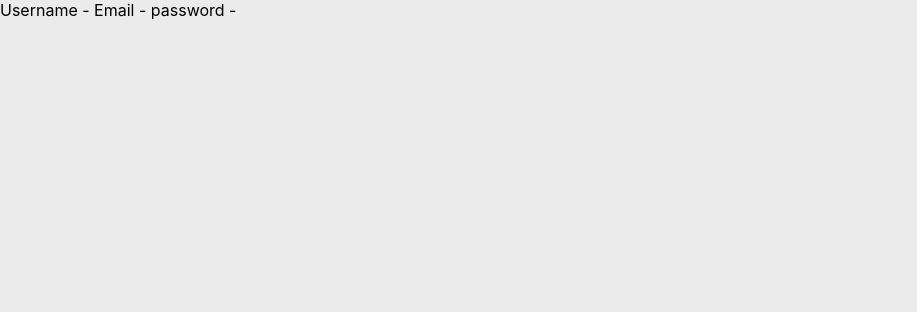
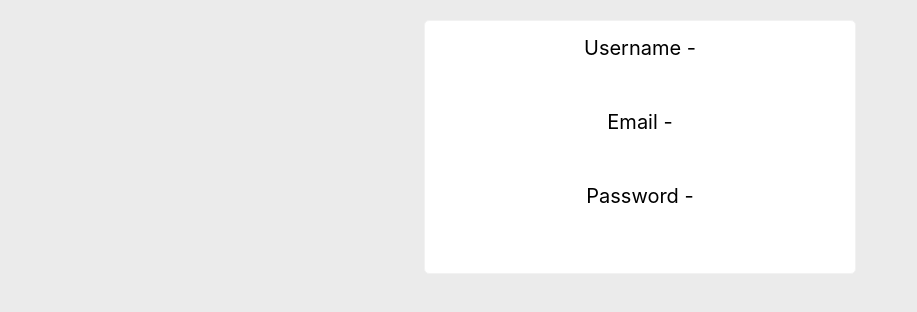
Before and after one commit to HaniusG/react-news, a React (Create React App) app: page / in a window 1280 px wide. Both pictures are taken after a click on the button "REGISTER". Shown: the top 312 px of the page, without its empty margins (0-917 px from the left). Built offline with nearby package versions, Linux system fonts and the light colour scheme.

Commit message:
first commit

```diff
--- a/src/components/App/App.js
+++ b/src/components/App/App.js
@@ -16,9 +16,10 @@ class App extends Component {
         newUsername: username,
         newEmail: email,
         newPassword: password,
-        isClicked: true
+        isClicked: true,
     });
   };
+
   render() {
     const { newUsername, newEmail, newPassword, isClicked } = this.state;
     return (
--- a/src/components/UserPage/UserPage.js
+++ b/src/components/UserPage/UserPage.js
@@ -8,10 +8,16 @@ export default class UserPage extends Component {
   render() {
     const { username, email, password } = this.props;
     return (
-      <div>
-        Username - {username}
-        Email - {email}
-        password - {password}
+      <div className="userPage">
+        <span>
+         Username - {username}
+        </span>
+        <span>
+          Email - {email}
+        </span>
+        <span>
+          Password - {password}
+        </span>
       </div>
     )
   }
--- a/src/components/UserPage/user-page.css
+++ b/src/components/UserPage/user-page.css
@@ -0,0 +1,16 @@
+.userPage{
+    width: 400px;
+    background-color: #fff;
+    padding: 15px;
+    border-radius: 5px;
+    border: 1px solid #F2F2F2;
+    margin: 20px auto;
+    align-items: center;
+}
+.userPage span{
+    display: block;
+    font-size: 20px;
+    padding: 0;
+    text-align: center;
+    margin-bottom: 50px;
+}
```
